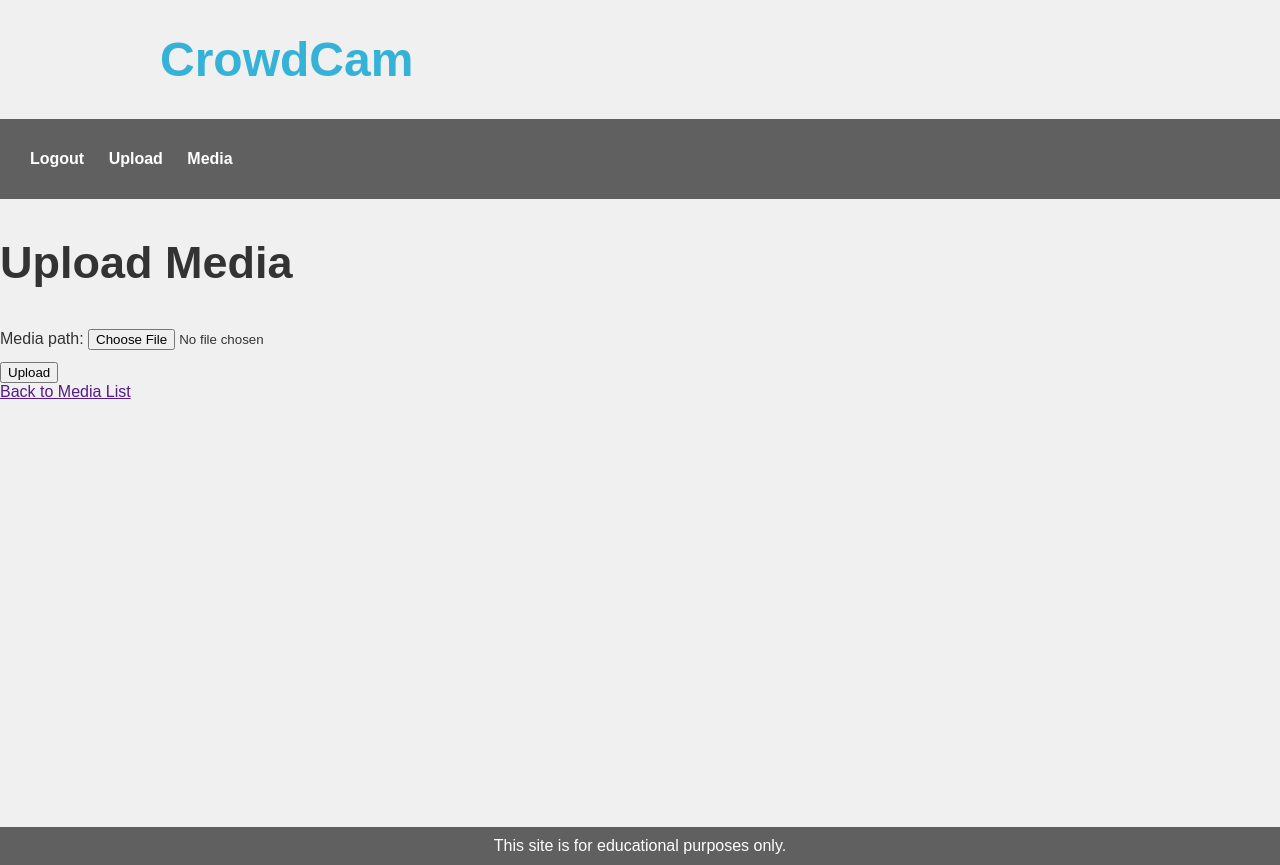
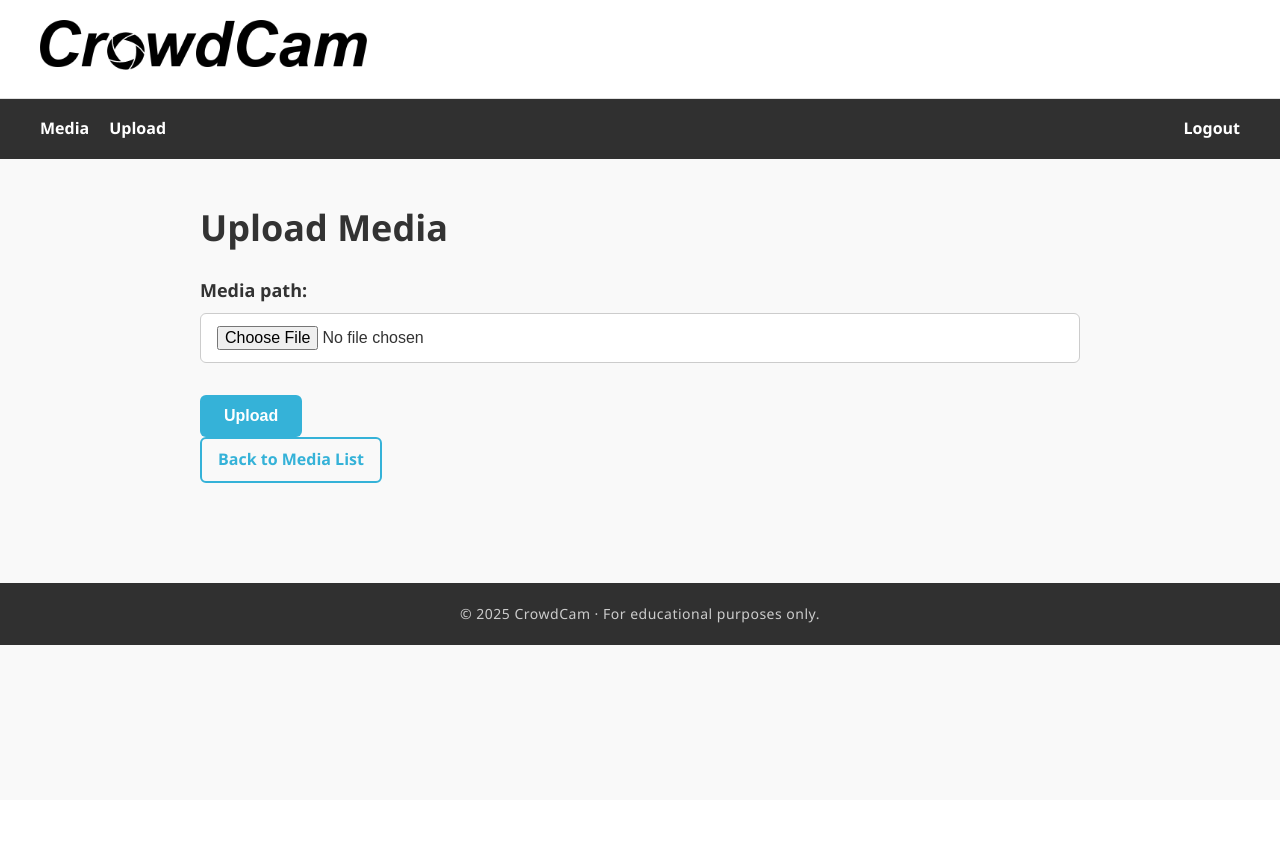
Before and after one commit to crowdcam/crowdcam, a Django app: page /upload/ in a window 1280 px wide. After the commit the page ends 645 px from the top, so only its background shows below. Run offline with Django 5.2, Linux system fonts and the light colour scheme; the visitor is signed in with stand-in values (Sample User, id 1).

Commit message:
Added more CSS

```diff
--- a/crowd_app/templates/crowd_app/main_page_template.html
+++ b/crowd_app/templates/crowd_app/main_page_template.html
@@ -2,6 +2,7 @@
 <!DOCTYPE html>
 <html>
 <link rel="stylesheet" href="{% static 'global_styles.css' %}">
+<link rel="icon" type="image/x-icon" href="{% static 'favicon.ico' %}">
 
 <head lang="en">
     <!-- placeholder title for page title-->
@@ -14,24 +15,23 @@
 <body>
 
     <header>
-        <h1><a href="/">CrowdCam</a></h1>
+        <a href="/"><img src="/static/CCLogo.png"></a>
     </header>
 
     <nav>
-        <ul style="list-style: none;">
+        <ul class="nav-left">
+            <li><a href="{% url 'crowd_app:media_index' %}">Media</a></li>
+            {% if user.is_authenticated %}
+            <li><a href="/upload/">Upload</a></li>
+            {% endif %}
+        </ul>
+        <ul class="nav-right">
             {% if not user.is_authenticated %}
-
             <li><a href="{% url 'users:create_user' %}">Create an account</a></li>
             <li><a href="{% url 'users:login' %}">Login</a></li>
-
             {% else %}
-
             <li><a href="{% url 'users:logout' %}">Logout</a></li>
-            <li><a href="{% url 'crowd_app:upload' %}">Upload</a></li>
-
             {% endif %}
-
-            <li><a href="{% url 'crowd_app:media_index' %}">Media</a></li>
         </ul>
     </nav>
 
@@ -43,8 +43,9 @@
     </main>
 
     <footer>
-        This site is for educational purposes only.
+        © 2025 CrowdCam · For educational purposes only.
     </footer>
+
 
 </body>
 
--- a/crowd_app/templates/crowd_app/media/upload.html
+++ b/crowd_app/templates/crowd_app/media/upload.html
@@ -9,6 +9,6 @@
     {{ form.as_p }}
     <button type="submit">Upload</button>
 </form>
-<a href="">Back to Media List</a>
+<a href="" class="btn-back">Back to Media List</a>
 <!-- End of content variable-->
 {% endblock %}
--- a/crowd_app/templates/crowd_app/media/view.html
+++ b/crowd_app/templates/crowd_app/media/view.html
@@ -14,7 +14,7 @@
     Status: {{ media.status }}<br>
     Created: {{ media.created }}<br>
     <img src="{{ media.media_path }}"><br>
-    <a href="{% url 'crowd_app:media_delete' media.id %}" onclick="return confirm('Are you sure you want to delete this image?');">Delete</a>
+    <a href="{% url 'crowd_app:media_delete' media.id %}" class="btn-back" onclick="return confirm('Are you sure you want to delete this image?');">Delete</a>
 
 
     {% else %}
--- a/resources/global_styles.css
+++ b/resources/global_styles.css
@@ -1,99 +1,162 @@
-/* Body section */
-body {
-    font-family: sans-serif, Arial, Helvetica;
+/* Reset & Base */
+* {
     margin: 0;
     padding: 0;
-    background-color: #f0f0f0;
+    box-sizing: border-box;
 }
 
-/* Header section */
+body {
+    font-family: 'Segoe UI', Roboto, Helvetica, Arial, sans-serif;
+    background-color: #f9f9f9;
+    color: #333;
+    line-height: 1.6;
+}
+
+/* Header */
 header {
+    background-color: #ffffff;
+    padding: 20px 40px;
+    border-bottom: 1px solid #e0e0e0;
+}
+
+header a img {
+    height: 50px;
+    transition: transform 0.3s ease, filter 0.3s ease;
+}
+
+header a img:hover {
+    transform: scale(1.05);
+    filter: brightness(0.85);
+    cursor: pointer;
+}
+
+/* Navigation */
+nav {
+    background-color: #303030;
+    padding: 0 40px;
+    height: 60px;
+    display: flex;
+    justify-content: space-between;
+    align-items: center;
+}
+
+nav ul {
+    display: flex;
+    list-style: none;
+    margin: 0;
+    padding: 0;
+    gap: 20px;
+}
+
+nav ul li a {
+    color: #fff;
+    text-decoration: none;
+    font-weight: 600;
+    font-size: 16px;
+    transition: color 0.2s ease;
+}
+
+nav ul li a:hover {
+    color: #ccc;
+    text-decoration: underline;
+}
+
+/* Main Content */
+main {
+    padding: 40px;
+    max-width: 960px;
+    margin: auto;
+}
+
+main h2 {
+    font-size: 36px;
+    margin-bottom: 20px;
+}
+
+main p {
+    font-size: 18px;
+    margin-bottom: 16px;
+}
+
+/* Form Fields */
+form input[type="text"],
+form input[type="email"],
+form input[type="file"],
+form input[type="password"],
+form textarea,
+form select {
+    width: 100%;
+    padding: 12px 16px;
+    margin-bottom: 16px;
+    border: 1px solid #ccc;
+    border-radius: 6px;
+    font-size: 16px;
+    background-color: #fff;
+    transition: border-color 0.2s ease, box-shadow 0.2s ease;
+}
+
+form input:focus,
+form textarea:focus,
+form select:focus {
+    border-color: #35b2d8;
+    box-shadow: 0 0 0 3px rgba(53, 178, 216, 0.15);
+    outline: none;
+}
+
+/* Labels */
+form label {
+    font-weight: 600;
+    display: block;
+    margin-bottom: 8px;
+    color: #333;
+}
+
+/* Buttons */
+form button {
+    display: inline-block;
+    background-color: #35b2d8;
+    color: white;
+    font-size: 16px;
+    font-weight: 600;
+    padding: 12px 24px;
+    border: none;
+    border-radius: 6px;
+    cursor: pointer;
+    transition: background-color 0.3s ease;
+}
+
+form button:hover {
+    background-color: #2c9abe;
+}
+
+.btn-back {
+    display: inline-block;
+    font-size: 16px;
     color: #35b2d8;
-    padding: 0px;
-    text-align: left;
-    position: relative;
-    max-width: 960px;
-    margin-left: auto;
-    margin-right: auto;
+    background-color: transparent;
+    border: 2px solid #35b2d8;
+    padding: 8px 16px;
+    border-radius: 6px;
+    text-decoration: none;
+    font-weight: 600;
+    transition: all 0.2s ease-in-out;
+    cursor: pointer;
 }
-header h1 {
-    font-size: 3em;
-}
-header p {
-    font-weight: bold;
-}
-header h1 a{
-    color: #35b2d8;
+
+.btn-back:hover {
+    background-color: #35b2d8;
+    color: white;
     text-decoration: none;
 }
-header h1 a:hover{
-    text-decoration: underline;
-    color: #2b8ba8;
+
+/* Footer */
+footer {
+    background-color: #303030;
+    color: #ccc;
+    text-align: center;
+    padding: 20px;
+    font-size: 14px;
+    font-weight: 400;
+    letter-spacing: 0.5px;
+    margin-top: 60px;
 }
-
-/* Nav section */
-nav {
-    color: #fff;
-    background-color: #606060;
-    padding: 10px 20px;
-    text-align: left;
-    height: 60px;
-}
-nav ul {
-    list-style-type: none;
-    padding: 0;
-    margin: 0;
-}
-nav ul li {
-    display: inline-block;
-    line-height: 60px;
-}
-nav ul li a {
-    display: inline-block;
-    padding-left: 10px;
-    padding-right: 10px;
-    text-decoration: none;
-    font-weight: 700;
-    font-size: 16px;
-    color: #fff;
-    -webkit-user-select: none;
-    -moz-user-select: none;
-    -ms-user-select: none;
-    user-select: none;
-}
-nav ul li a:hover {
-    text-decoration: underline;
-    color: #a4a4a4;
-}
-
-/* Main & section */
-main {
-    min-height: 540px;
-}
-main h2 {
-    color: #333;
-}
-main p {
-    font-size: 16px;
-    line-height: 1.6;
-    margin-bottom: 10px;
-    color: #333;
-    text-align: left;
-}
-main p + p {
-    margin-top: 20px; /* Additional margin between consecutive paragraphs */
-}
-main {
-    margin-bottom: 50px;
-}
-h2 {
-    font-size: 45px;
-}
-
-/* Footer section */
-footer {
-    color: #fff;
-    background-color: #606060;
-    padding: 10px 20px;
-    text-align: center;
-}
```
Also changed, not shown: resources/CCLogo.png (added), resources/favicon.ico (added).
